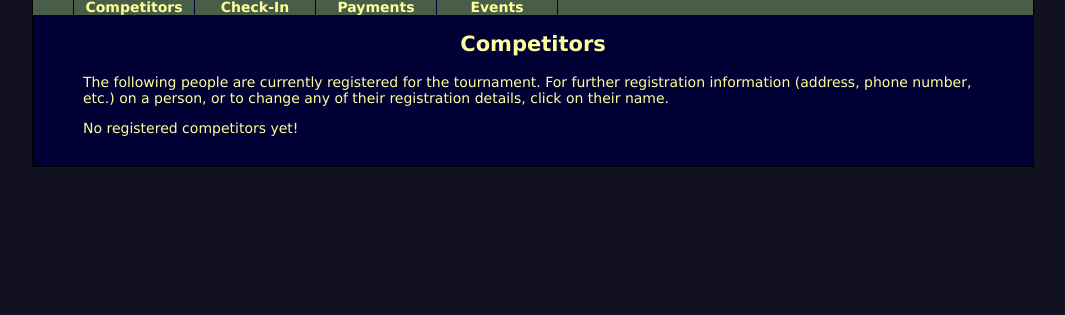
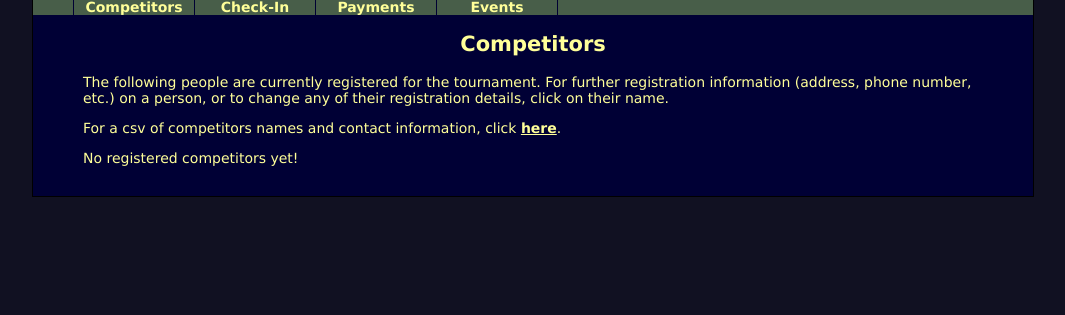
Before and after one commit to piotrf17/battleforboston, a Django app: page /tourny/ in a window 1280 px wide. Shown: the top 315 px of the page, without its empty margins (107-1172 px from the left). Run offline with Django 3.2, Linux system fonts and the light colour scheme; the visitor is signed in with stand-in values (Sample User, id 1); data that the repository does not hold is empty.

Commit message:
added a csv export option

```diff
--- a/tourny/templates/tourny/competitors.html
+++ b/tourny/templates/tourny/competitors.html
@@ -8,6 +8,9 @@
 For further registration information (address, phone number, etc.) on
 a person, or to change any of their registration details, click on
 their name.</p>
+
+<p>For a csv of competitors names and contact information, click
+<a href="{% url 'tourny:competitor_csv' %}"><b>here</b></a>.</p>
 
 {% if competitors %}
   <table>
--- a/tourny/urls.py
+++ b/tourny/urls.py
@@ -6,6 +6,7 @@ urlpatterns = patterns('',
   # Competitor management.
   url(r'^$', views.competitor_list, name='competitor_list'),
   url(r'^competitors$', views.competitor_list, name='competitor_list'),
+  url(r'^competitors_csv$', views.competitor_csv, name='competitor_csv'),
   url(r'^competitors/(?P<person_id>\d+)$', views.competitor_detail,
       name='competitor_detail'),
   url(r'^competitors/(?P<person_id>\d+)/edit$', views.competitor_edit,
--- a/tourny/views.py
+++ b/tourny/views.py
@@ -1,6 +1,7 @@
 # Views for the tourny app.
 
 import collections
+import csv
 
 from django.contrib.auth.decorators import login_required
 from django.core.mail import send_mail
@@ -133,6 +134,21 @@ def competitor_list(request):
   context = {'competitors' : competitors}
   return render(request, 'tourny/competitors.html', context)
 
+
+@login_required
+def competitor_csv(request):
+  """Most important competitor data in a csv."""
+  competitors = m.Person.objects.all()
+
+  response = HttpResponse(content_type='text/csv')
+  response['Content-Disposition'] = 'attachment; filename="competitors.csv"'
+
+  writer = csv.writer(response)
+  writer.writerow(['Name', 'Email', 'Phone'])
+  for competitor in competitors:
+    writer.writerow([competitor.name, competitor.email, competitor.phone])
+
+  return response
 
 @login_required
 def competitor_detail(request, person_id):
```
